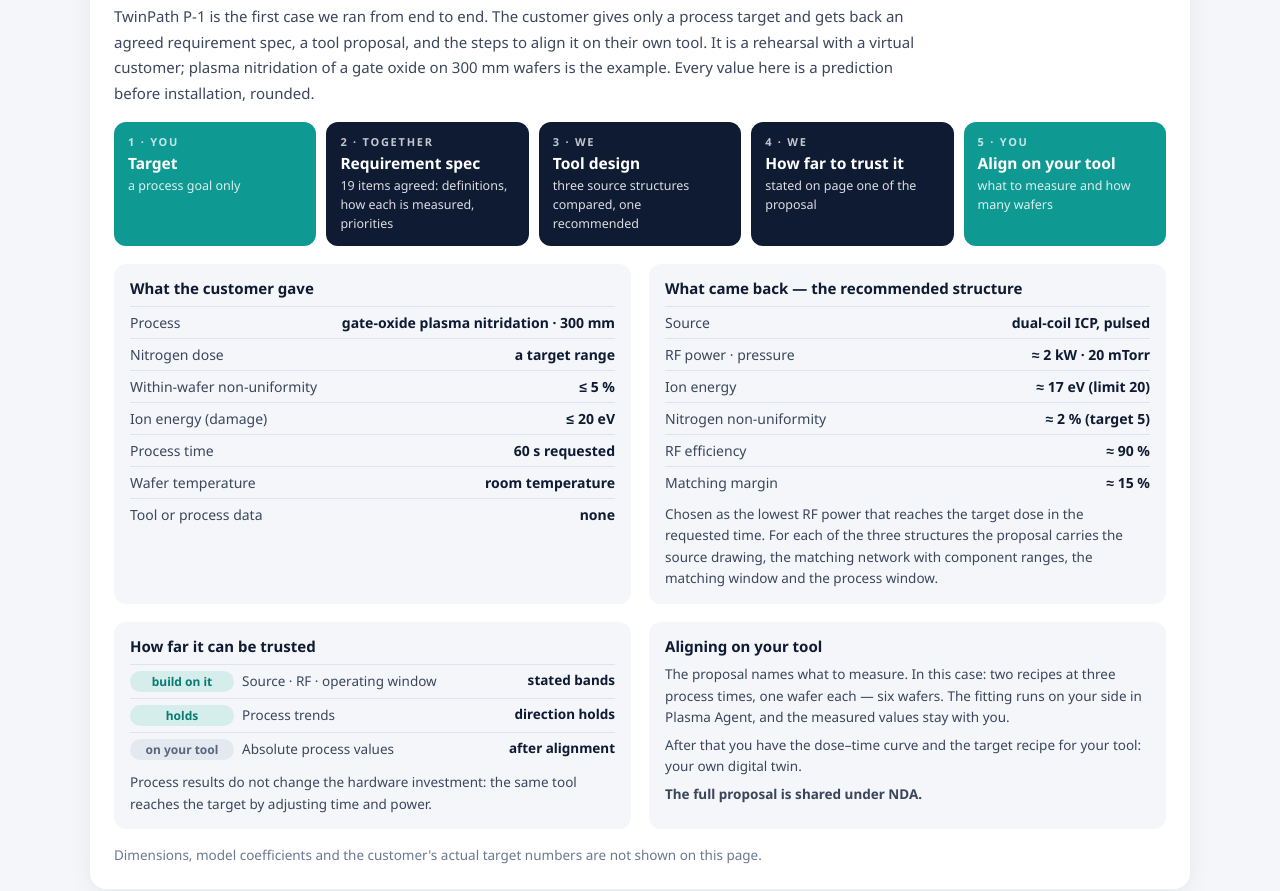
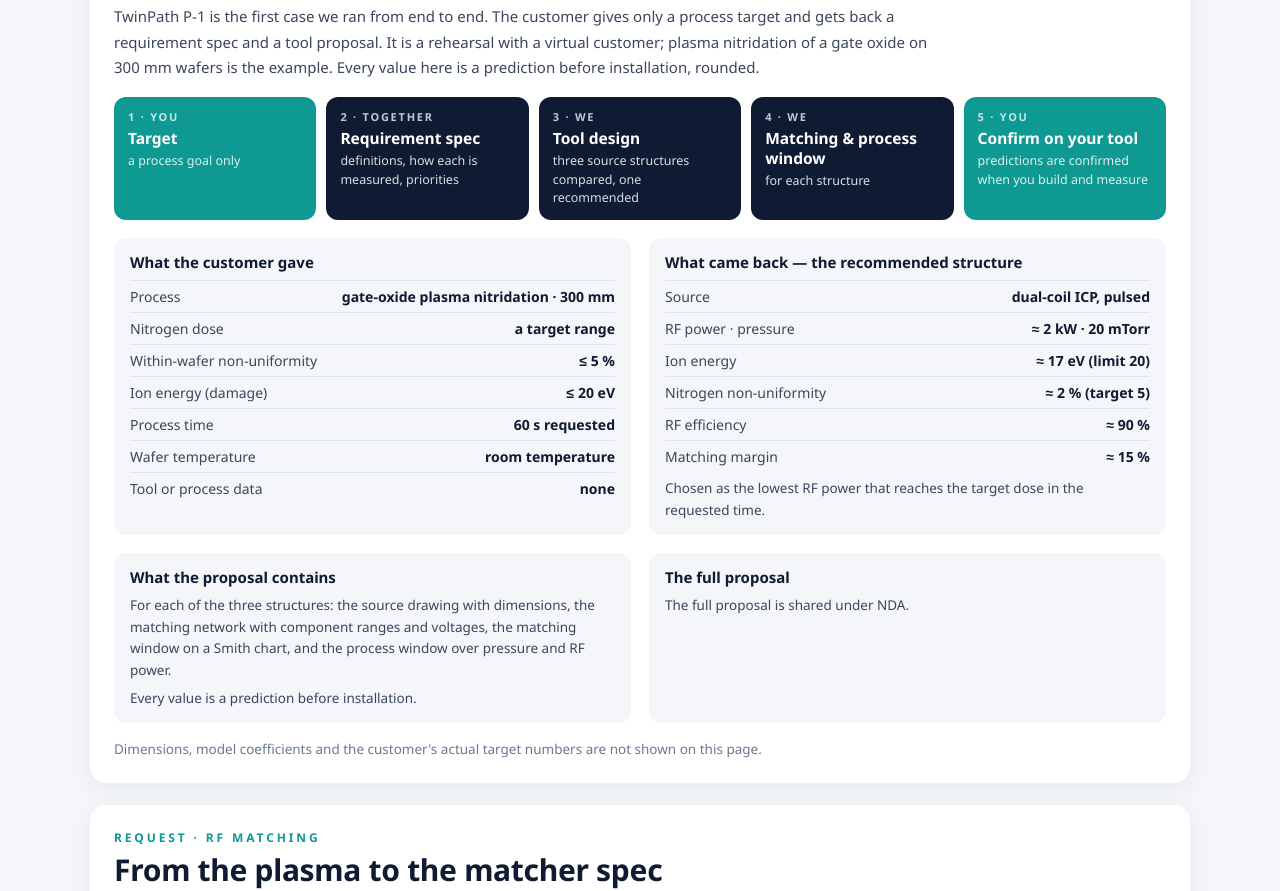
Before and after one commit to jheecho1/plasmaagentplatform, a plain HTML site: page samples.html in a window 1280 px wide. Shown: the part 378-1269 px from the top of the page. Drawn offline with Linux system fonts and the light colour scheme.

Commit message:
Add files via upload

```diff
--- a/samples.html
+++ b/samples.html
@@ -66,13 +66,13 @@
   <section class="card match" id="p1">
     <div class="k">CASE · TWINPATH P-1</div>
     <h2>From a process target to a tool proposal</h2>
-    <p class="lead">TwinPath P-1 is the first case we ran from end to end. The customer gives only a process target and gets back an agreed requirement spec, a tool proposal, and the steps to align it on their own tool. It is a rehearsal with a virtual customer; plasma nitridation of a gate oxide on 300 mm wafers is the example. Every value here is a prediction before installation, rounded.</p>
+    <p class="lead">TwinPath P-1 is the first case we ran from end to end. The customer gives only a process target and gets back a requirement spec and a tool proposal. It is a rehearsal with a virtual customer; plasma nitridation of a gate oxide on 300 mm wafers is the example. Every value here is a prediction before installation, rounded.</p>
     <ol class="flow">
       <li class="you"><i>1 · YOU</i><b>Target</b><span>a process goal only</span></li>
-      <li><i>2 · TOGETHER</i><b>Requirement spec</b><span>19 items agreed: definitions, how each is measured, priorities</span></li>
+      <li><i>2 · TOGETHER</i><b>Requirement spec</b><span>definitions, how each is measured, priorities</span></li>
       <li><i>3 · WE</i><b>Tool design</b><span>three source structures compared, one recommended</span></li>
-      <li><i>4 · WE</i><b>How far to trust it</b><span>stated on page one of the proposal</span></li>
-      <li class="you"><i>5 · YOU</i><b>Align on your tool</b><span>what to measure and how many wafers</span></li>
+      <li><i>4 · WE</i><b>Matching &amp; process window</b><span>for each structure</span></li>
+      <li class="you"><i>5 · YOU</i><b>Confirm on your tool</b><span>predictions are confirmed when you build and measure</span></li>
     </ol>
     <div class="mgrid">
       <div class="mbox">
@@ -97,24 +97,18 @@
           <tr><td>RF efficiency</td><td class="n">≈ 90 %</td></tr>
           <tr><td>Matching margin</td><td class="n">≈ 15 %</td></tr>
         </table>
-        <p>Chosen as the lowest RF power that reaches the target dose in the requested time. For each of the three structures the proposal carries the source drawing, the matching network with component ranges, the matching window and the process window.</p>
+        <p>Chosen as the lowest RF power that reaches the target dose in the requested time.</p>
       </div>
     </div>
     <div class="mgrid">
       <div class="mbox">
-        <h3>How far it can be trusted</h3>
-        <table class="st">
-          <tr><td><span class="tag ok">build on it</span>Source · RF · operating window</td><td class="n">stated bands</td></tr>
-          <tr><td><span class="tag ok">holds</span>Process trends</td><td class="n">direction holds</td></tr>
-          <tr><td><span class="tag nv">on your tool</span>Absolute process values</td><td class="n">after alignment</td></tr>
-        </table>
-        <p>Process results do not change the hardware investment: the same tool reaches the target by adjusting time and power.</p>
+        <h3>What the proposal contains</h3>
+        <p>For each of the three structures: the source drawing with dimensions, the matching network with component ranges and voltages, the matching window on a Smith chart, and the process window over pressure and RF power.</p>
+        <p>Every value is a prediction before installation.</p>
       </div>
       <div class="mbox">
-        <h3>Aligning on your tool</h3>
-        <p>The proposal names what to measure. In this case: two recipes at three process times, one wafer each — six wafers. The fitting runs on your side in Plasma Agent, and the measured values stay with you.</p>
-        <p>After that you have the dose–time curve and the target recipe for your tool: your own digital twin.</p>
-        <p><b>The full proposal is shared under NDA.</b></p>
+        <h3>The full proposal</h3>
+        <p>The full proposal is shared under NDA.</p>
       </div>
     </div>
     <p class="note">Dimensions, model coefficients and the customer's actual target numbers are not shown on this page.</p>
```
